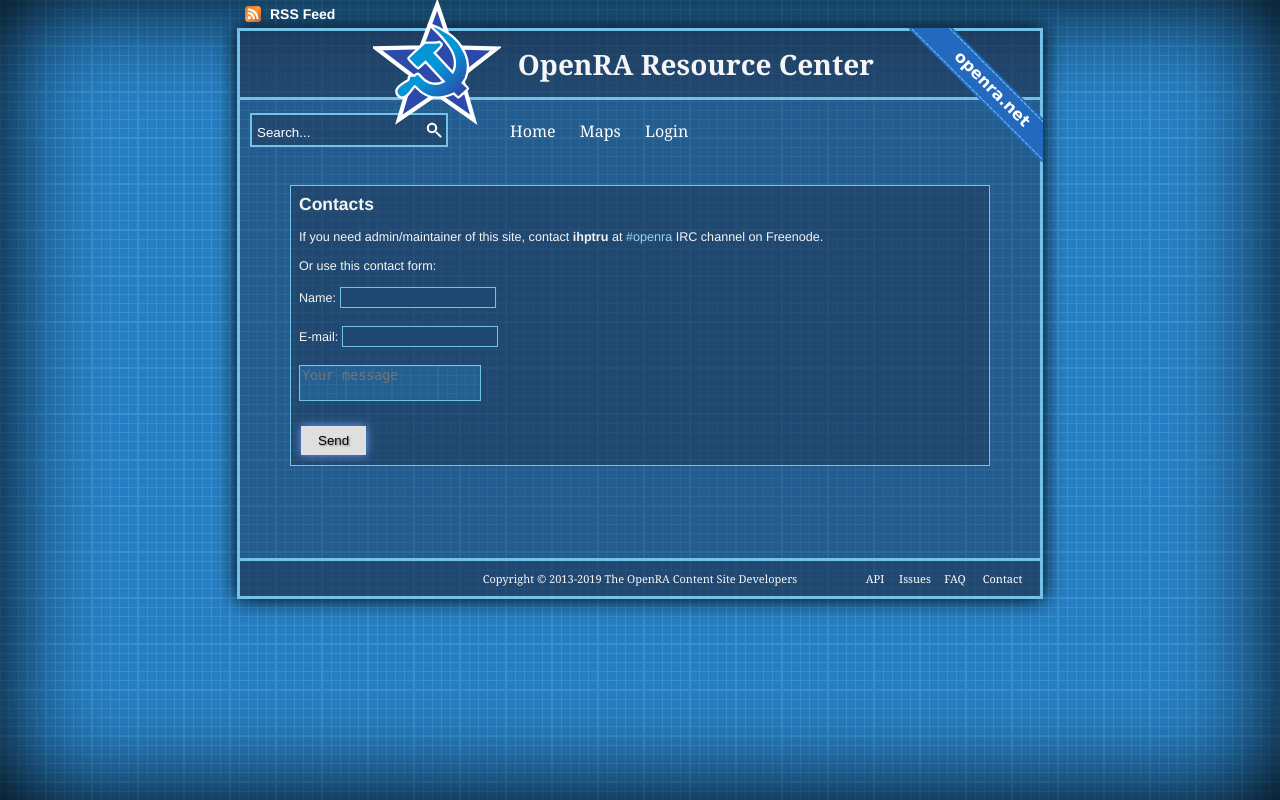
After one commit to AlexanderRavenheart/resource-center-2.0, a Django app: page /contact in a window 1280 px wide. The commit adds this page. Run offline with Django 3.2, Linux system fonts and the light colour scheme; parts of the project's set-up code (start-up, migrations or seed data) failed here and were passed over; some libraries are stand-ins or nearby versions.

Commit message:
main-faq-contact: send mail

```diff
--- a/app/main/templates/main/layout/default.html
+++ b/app/main/templates/main/layout/default.html
@@ -103,10 +103,26 @@
             <div id="footer">
                 <div class="copyright">Copyright © 2013-{% now "Y" %} The OpenRA Content Site Developers</div>
                 <div class="footer-links">
-                    <div class="Contacts"><a href="/contacts">Contacts</a></div>
-                    <div class="FAQ"><a href="/faq">FAQ</a></div>
-                    <div class="Issues"><a target="_blank" href='https://github.com/OpenRA/OpenRA-Resources/issues/'>Issues</a></div>
-                    <div class="API"><a target="_blank" href='https://github.com/OpenRA/OpenRA-Resources/wiki/MapAPI'>API</a></div>
+                    <div class="contact">
+                        <a href="/contact">
+                            Contact
+                        </a>
+                    </div>
+                    <div class="faq">
+                        <a href="/faq">
+                            FAQ
+                        </a>
+                    </div>
+                    <div class="issues">
+                        <a target="_blank" href='https://github.com/OpenRA/OpenRA-Resources/issues/'>
+                            Issues
+                        </a>
+                    </div>
+                    <div class="api">
+                        <a target="_blank" href='https://github.com/OpenRA/OpenRA-Resources/wiki/MapAPI'>
+                            API
+                        </a>
+                    </div>
                 </div>
             </div>
         </div>
--- /dev/null
+++ b/app/main/templates/main/page/contact.html
@@ -0,0 +1,25 @@
+{% extends 'main/layout/default.html' %}
+
+{% block content %}
+
+<div class="c-block">
+    {% if message_sent %}
+        <h3>Your message has been sent!</h3>
+    {% else %}
+        <h3>Contacts</h3>
+        <p>If you need admin/maintainer of this site, contact <b>ihptru</b> at <a target="_blank" href="http://webchat.freenode.net/?channels=openra">#openra</a> IRC channel on Freenode.</p>
+        <p>Or use this contact form:</p>
+
+        <div>
+            <form action="/contact" method="POST">{% csrf_token %}
+                <label>Name:</label> <input type="text" value="" name="name" required><br /><br />
+                <label>E-mail:</label> <input type="email" value="" name="email" required><br /><br />
+                <textarea placeholder="Your message" title="Your message" name="message" required></textarea><br />
+                <div class="g-recaptcha" data-sitekey="6LdnnB4TAAAAABcVD33avSRlCMsFRSj_TP38xH_T"></div><br />
+                <input type="submit" value="Send" name="contacts_submit" class="button">
+            </form>
+        </div>
+    {% endif %}
+</div>
+
+{% endblock %}
--- a/app/main/urls.py
+++ b/app/main/urls.py
@@ -4,6 +4,7 @@
 
 urlpatterns = [
     path('', views.home, name='home'),
-    path('contacts', views.contacts, name='contacts'),
+    path('contact/sent', views.contact_sent, name='contact_sent'),
+    path('contact', views.contact, name='contact'),
     path('faq', views.faq, name='faq'),
 ]
--- a/app/main/views.py
+++ b/app/main/views.py
@@ -1,22 +1,67 @@
 from django.http import HttpResponse
 from django.template import loader
+from urllib.parse import urlencode
+import urllib.request
+from main import send_email
 
 def home(request):
-    template = loader.get_template('main/page/home.html')
-
     # scObject = Screenshots.objects.filter(ex_name="maps").order_by('-posted')[0:5]
 
+    template = loader.get_template('main/page/home.html')
     context = {
         # 'screenshots': scObject,
     }
     return HttpResponse(template.render(context, request))
 
-def contacts(request):
-    template = loader.get_template('main/page/contacts.html')
+
+def contact(request):
+    message_sent = False
+    if request.method == 'POST':
+        if request.POST.get('contacts_submit', "").strip() != "":
+            name = request.POST.get('name', "")
+            email = request.POST.get('email', "")
+            message = request.POST.get('message', "")
+
+            g_recaptcha_response = request.POST.get('g-recaptcha-response', "")
+            if g_recaptcha_response:
+                params = urlencode({
+                    'secret': settings.GOOGLE_RECAPTCHA_SECRET_KEY,
+                    'response': g_recaptcha_response,
+                    'remoteip': request.META.get("REMOTE_ADDR", ""),
+                }).encode('utf-8')
+                req = urllib.request.Request(
+                    url="https://www.google.com/recaptcha/api/siteverify",
+                    data=params,
+                    headers={
+                        "Content-type": "application/x-www-form-urlencoded",
+                        "User-agent": "reCAPTCHA Python"
+                    }
+                )
+                resp = urllib.request.urlopen(req).read().decode('utf-8')
+                json_resp = json.loads(resp)
+                if json_resp['success']:
+                    send_email.send_email_contacts_form(name, email, message)
+                    return HttpResponse('/contact/sent')
+            return HttpResponse('/contact')
+
+    template = loader.get_template('main/page/contact.html')
     context = {
-        'title': 'Contacts',
+        'title': 'Contact',
+        'message_sent': message_sent,
     }
     return HttpResponse(template.render(context, request))
+
+
+def contact_sent(request):
+    message_sent = True
+
+    template = loader.get_template('main/page/contact.html')
+    context = {
+        'title': 'Message sent',
+        'message_sent': message_sent,
+    }
+    return HttpResponse(template.render(context, request))
+
 
 def faq(request):
     template = loader.get_template('main/page/faq.html')
--- a/app/orarc/settings.py
+++ b/app/orarc/settings.py
@@ -129,3 +129,7 @@
 
 STATIC_URL = '/static/'
 STATIC_ROOT = os.path.join(BASE_DIR, "static")
+
+
+ADMIN_EMAIL_FROM = os.environ.get("ADMIN_EMAIL_FROM", ""),
+ADMIN_EMAIL_TO = os.environ.get("ADMIN_EMAIL_TO", ""),
--- a/app/static/style.css
+++ b/app/static/style.css
@@ -8,7 +8,7 @@
     background-attachment: fixed;
     margin: 0;
     color: #f5f5f5;
-	font: 14px/1.3 Helvetica,arial,freesans,clean,sans-serif;
+    font: 14px/1.3 Helvetica, arial, freesans, clean, sans-serif;
 }
 
 h1 {
@@ -16,9 +16,10 @@
     font-family: Cambria, Georgia, Times New Roman, Serif;
 }
 
-h2, h3 {
+h2,
+h3 {
     font-size: 175%;
-	font-family: Helvetica,arial,freesans,clean,sans-serif;
+    font-family: Helvetica, arial, freesans, clean, sans-serif;
     margin: 0 0 10px;
     line-height: 20px;
 }
@@ -55,14 +56,16 @@
 .clear {
     clear: both;
 }
+
 .left {
     float: left;
 }
+
 .right {
     float: right;
 }
 
-.cBlock {
+.c-block {
     border: 1px solid #74c2e7;
     padding: 8px;
     margin: 12px 0 0;
@@ -70,22 +73,24 @@
     word-wrap: break-word;
 }
 
-.cBlock p, .cBlock ul, .cBlock label {
-	font-size: 0.9em;
-}
-
-.cBlock p label {
+.c-block p,
+.c-block ul,
+.c-block label {
+    font-size: 0.9em;
+}
+
+.c-block p label {
     font-size: inherit;
     padding-right: 10px;
 }
 
-.cBlockNoPadding {
+.c-block-no-padding {
     border: 1px solid #74c2e7;
     margin: 12px 0 0;
     background: rgba(32, 44, 69, 0.4);
     word-wrap: break-word;
 }
-/* Popup */
+
 .popup {
     display: none;
     position: absolute;
@@ -99,12 +104,14 @@
     border: 2px solid #74c2e7;
     border-radius: 3px;
 }
+
 .popupContainer {
     width: 580px;
     height: 340px;
     overflow-y: auto;
     margin-top: 20px;
 }
+
 .popup textarea {
     width: 98%;
     height: 98px;
@@ -113,20 +120,24 @@
     border: 2px solid #74c2e7;
     padding: 2px;
     color: #fff;
-		font-family: Arial,helvetica,freesans,clean,sans-serif;
-	}
+    font-family: Arial, helvetica, freesans, clean, sans-serif;
+}
+
 .popup .checkboxRow {
     padding: 10px 0;
 }
+
 .popup button[type="submit"] {
     width: 95%;
     position: absolute;
     bottom: 8px;
     left: 10px;
 }
+
 .popup h3 {
     text-align: center;
 }
+
 .popup .closePopup {
     width: 30px;
     height: 30px;
@@ -137,15 +148,16 @@
     border-radius: 8px;
     border: 2px solid #74c2e7;
 }
+
 .popup .closePopup .x {
     top: 6px;
     left: 5px;
 }
+
 .popup .closePopup:hover {
     box-shadow: inset 2px 2px 10px #000;
 }
 
-/* Popup overlay */
 #overlay {
     width: 100%;
     height: 100%;
@@ -158,18 +170,13 @@
     display: none;
 }
 
-/* Symbol magic */
 label.tick {
     cursor: pointer;
     width: 16px;
     height: 16px;
     position: absolute;
-	/*
-		Might require top and left value
-		find .notification label.tick to use
-		as an example.
-	 */
-}
+}
+
 label.tick:after {
     opacity: 1;
     content: '';
@@ -188,17 +195,14 @@
     -ms-transform: rotate(-45deg);
     transform: rotate(-45deg);
 }
+
 label.x {
     cursor: pointer;
     height: 16px;
     width: 18px;
     position: absolute;
-	/*
-		Might require top and left value
-		find .notification label.tick to use
-		as an example.
-	 */
-}
+}
+
 label.x:after {
     position: absolute;
     top: 0px;
@@ -221,7 +225,8 @@
     text-decoration: underline;
 }
 
-a, a:visited {
+a,
+a:visited {
     color: #95d5f4;
 }
 
@@ -233,10 +238,11 @@
     border-bottom: 3px solid #74c2e7;
 }
 
-p.download, .newsDetails {
-	margin-top:0;
-	margin-bottom:0;
-	padding-top:0;
+p.download,
+.newsDetails {
+    margin-top: 0;
+    margin-bottom: 0;
+    padding-top: 0;
     font-size: 0.8em;
 }
 
@@ -274,7 +280,7 @@
     width: 25px;
     height: 25px;
     line-height: 25px;
-	vertical-align: bottom
+    vertical-align: bottom;
 }
 
 .paging_cell a:hover {
@@ -320,7 +326,8 @@
 .map-grid-header-info {
     margin-left: 1px;
     margin-right: 2px;
-	border: 2px solid #74c2e7;;
+    border: 2px solid #74c2e7;
+    ;
 }
 
 .cell-link-container {
@@ -349,9 +356,6 @@
     max-width: 120px;
     max-height: 116px;
     padding: 8px;
-}
-
-.map-custom-status{
 }
 
 .map-custom-status img {
@@ -368,9 +372,20 @@
     margin: 5px auto;
 }
 
-#rssfeed a { text-decoration: none; color: #fff; }
-#rssfeed a:visited { text-decoration: none; color: #fff; }
-#rssfeed a:hover { text-decoration: none; color: #fff; }
+#rssfeed a {
+    text-decoration: none;
+    color: #fff;
+}
+
+#rssfeed a:visited {
+    text-decoration: none;
+    color: #fff;
+}
+
+#rssfeed a:hover {
+    text-decoration: none;
+    color: #fff;
+}
 
 .feed {
     margin: 0px 0px;
@@ -403,7 +418,7 @@
 
 #header h1 {
     margin: 0px auto;
-	width:555px;
+    width: 555px;
 }
 
 #header img {
@@ -425,7 +440,7 @@
 }
 
 #nav li {
-	display:inline;
+    display: inline;
     font-size: 1.2em;
     margin: 0 10px;
     padding-bottom: 15px;
@@ -447,8 +462,14 @@
     text-decoration: none;
     font: 16px Cambria, Georgia, Times New Roman, Serif;
 }
-#nav a:visited { text-decoration: none; }
-#nav a:hover { text-decoration: none; }
+
+#nav a:visited {
+    text-decoration: none;
+}
+
+#nav a:hover {
+    text-decoration: none;
+}
 
 #nav li ul {
     display: none;
@@ -491,7 +512,6 @@
     border: none;
 }
 
-/* Other submenu box */
 .arrow_box {
     text-align: left;
     position: relative;
@@ -499,7 +519,8 @@
     border: 2px solid #74c2e7;
 }
 
-.arrow_box:after, .arrow_box:before {
+.arrow_box:after,
+.arrow_box:before {
     bottom: 100%;
     left: 9%;
     border: 2px solid transparent;
@@ -554,28 +575,28 @@
     width: 800px;
 }
 
-.Contacts {
+.contact {
     width: 55px;
     float: right;
     margin-right: 10px;
 }
 
-.FAQ {
+.faq {
     width: 40px;
     float: right;
 }
 
-.Links {
+.links {
     width: 40px;
     float: right;
 }
 
-.Issues {
+.issues {
     width: 40px;
     float: right;
 }
 
-.API {
+.api {
     width: 40px;
     float: right;
 }
@@ -583,16 +604,20 @@
 .link-container h3 {
     margin: 24px 0 6px;
 }
+
 .link-container ul {
     list-style-type: none;
     margin: 0;
 }
+
 .link-container ul li {
     padding: 2px 0;
 }
+
 .link-container ul li a {
     text-decoration: none;
 }
+
 .link-container ul li a:hover {
     text-decoration: underline;
 }
@@ -613,8 +638,8 @@
 #mainleft {
     margin-right: 35px;
     float: left;
-	width:260px;
-	height:200px;
+    width: 260px;
+    height: 200px;
 }
 
 .top_content {
@@ -626,7 +651,7 @@
 }
 
 .screenshot {
-	max-height:350px;
+    max-height: 350px;
 }
 
 .screenshot img {
@@ -635,9 +660,11 @@
 }
 
 #ghbanner img {
-	float:right;
+    float: right;
     margin: -72px -3px;
-	top: 0; right: 0; border: 0;
+    top: 0;
+    right: 0;
+    border: 0;
 }
 
 #header-right {
@@ -671,7 +698,7 @@
 }
 
 #quick-search input:focus {
-	outline : none;
+    outline: none;
 }
 
 .btn {
@@ -692,19 +719,19 @@
 }
 
 table {
-	margin:0 auto;
-}
-
-td, th, tr {
+    margin: 0 auto;
+}
+
+td,
+th,
+tr {
     padding: 5px;
-	width:25%;
+    width: 25%;
 }
 
 #paging td:hover {
     background: rgba(32, 44, 69, 0.4);
 }
-
-/* Registration page */
 
 div#outer {
     box-shadow: 2px 2px 6px #000;
@@ -723,7 +750,7 @@
     margin-right: auto;
 }
 
-div#row{
+div#row {
     display: table-row;
     width: auto;
     clear: both;
@@ -746,8 +773,6 @@
     font-size: 0.9em;
 }
 
-/* Login Page */
-
 .frame {
     background: rgba(32, 44, 69, 0.4);
     border: 1px solid #74c2e7;
@@ -821,33 +846,34 @@
     padding-top: 20px;
 }
 
-/* Upload forms */
 .upload_container {
     width: 360px;
     margin: 0 auto;
     text-align: center;
 }
+
 .upload_container input[type="text"] {
     width: 100%;
 }
+
 .license_cc .license_options {
     list-style-type: none;
 }
 
-.license_cc, .license_options {
+.license_cc,
+.license_options {
     font-size: 0.9em;
 }
 
 .license_options {
     display: none;
 }
-
-/* Profile pages */
 
 #profile_container {
     min-height: 300px;
     padding: 0 0 20px;
 }
+
 .side_nav {
     float: left;
     width: 200px;
@@ -855,18 +881,22 @@
     position: absolute;
     left: 20px;
 }
+
 .side_nav ul {
     list-style-type: none;
     padding: 0;
     margin: 0;
 }
+
 .side_nav ul li {
     padding: 0 0 10px 0;
 }
+
 .side_nav a {
     text-decoration: none;
     color: #fff;
 }
+
 .side_nav a:hover {
     border-bottom: 2px solid #74c2e7;
 }
@@ -874,13 +904,16 @@
 .side_nav_content {
     margin: 0 0 0 200px;
 }
+
 .side_nav_content div.profile_row {
     margin: 0 0 10px 0;
 }
+
 .side_nav_content div.label {
     width: 100px;
     float: left;
 }
+
 .content_row {
     margin: 30px 0 0;
 }
@@ -889,6 +922,7 @@
     position: absolute;
     bottom: 170px;
 }
+
 #changePasswordForm ul.errorlist {
     font-size: 10px;
     list-style-type: none;
@@ -896,18 +930,24 @@
     padding: 0 0 0 200px;
     color: #dfdfdf;
 }
+
 #changePasswordForm p {
     margin: 0;
 }
-		input[type="password"], input[type="text"], input[type="email"] {
-			//background: rgba(32, 44, 69, 0.4);
+
+input[type="password"],
+input[type="text"],
+input[type="email"] {
     background: #204770;
     border: 1px solid #74c2e7;
     padding: 2px;
     color: #fff;
     width: 150px;
 }
-		button[type="submit"], .button, .button:visited {
+
+button[type="submit"],
+.button,
+.button:visited {
     border: 1px solid #dfdfdf;
     background: #dfdfdf;
     color: #000;
@@ -918,11 +958,13 @@
     box-shadow: 0px 0px 10px #71A0FF;
     cursor: pointer;
 }
+
 #changePasswordForm label {
     font-size: 13px;
     width: 140px;
     display: inline-block;
 }
+
 #changePasswordForm button[type="submit"] {
     width: 302px;
     height: 32px;
@@ -930,11 +972,15 @@
     font-size: 16px;
     line-height: 16px;
 }
-	button[type="submit"]:hover, .button:hover {
+
+button[type="submit"]:hover,
+.button:hover {
     box-shadow: inset 2px 2px 10px #777;
     text-decoration: none;
 }
-	button[type="submit"]:active, .button:active {
+
+button[type="submit"]:active,
+.button:active {
     box-shadow: inset 2px 2px 10px #555;
     outline: none;
 }
@@ -946,6 +992,7 @@
     position: relative;
     margin: 0 10px 0 0;
 }
+
 .checkbox label.tick {
     cursor: pointer;
     position: absolute;
@@ -956,15 +1003,19 @@
     background: #204770;
     border: 2px solid #74c2e7;
 }
+
 .checkbox label.tick:after {
     opacity: 0;
 }
+
 .checkbox label.tick:hover::after {
     opacity: 0.2;
 }
-	.checkbox input[type=checkbox]:checked + label.tick:after {
+
+.checkbox input[type=checkbox]:checked+label.tick:after {
     opacity: 1;
 }
+
 .checkbox input[type=checkbox] {
     display: none;
 }
@@ -985,79 +1036,88 @@
     z-index: 10;
     top: -40%;
     left: -23%;
-	font: 12px Helvetica,arial,freesans,clean,sans-serif;
+    font: 12px Helvetica, arial, freesans, clean, sans-serif;
     text-align: left;
 
     background: url("/static/images/subNavBg.png") #204770;
     border: 2px solid #74c2e7;
     box-shadow: 2px 2px 10px #000;
 }
+
 .map_tooltip table {
     width: 100%;
     margin: 0;
 }
+
 .map_tooltip_mod {
     display: block;
     text-align: center;
     padding: 2px 0;
     font: 12px Arial;
 }
+
 .mod_cnc {
     color: #76f69a;
     font-weight: bold;
 }
+
 .mod_ra {
     color: #ff0000;
     font-weight: bold;
 }
+
 .mod_d2k {
     color: #eeb695;
     font-weight: bold;
 }
+
 .mod_ts {
     color: #76f6e5;
     font-weight: bold;
 }
+
 .mod_ra2 {
     color: #FF7A00;
     font-weight: bold;
 }
+
 .map_tooltip .tooltip_title {
     width: 30%;
     color: #dfdfdf;
     padding: 1px 0;
 }
+
 .map_tooltip .tooltip_value {
     width: 70%;
     color: #f0f0f0;
     padding: 1px 0;
     word-break: break-word;
 }
+
 .map_tooltip .tooltip_value a {
     display: inherit;
     color: #95d5f4;
 }
+
 .map_tooltip .tooltip_title_misc {
     width: 35%;
     color: #dfdfdf;
     padding: 1px 0;
 }
+
 .map_tooltip .tooltip_value_misc {
     width: 15%;
     color: #f0f0f0;
     padding: 1px 0;
 }
 
-
-/* displayMap template */
-#map_data_container {
-}
 .left_map_content {
     float: left;
     position: relative;
     width: 67%;
     padding: 0 20px 0 0;
 }
+
 .left_map_content .map_title {
     width: 280px;
     height: 166px;
@@ -1069,34 +1129,41 @@
     font: 14px arial;
     line-height: 14px;
 }
+
 .left_map_content .map_title .title {
     font-size: 22px;
     line-height: 20px;
     word-wrap: break-word;
 }
+
 .left_map_content .map_title .author {
     padding: 4px 0 0 0;
     width: 150px;
     word-break: break-word;
     float: right;
 }
+
 .map_download {
     font-size: 12px;
     line-height: 14px;
     margin: 8px 0 20px;
 }
+
 .map_download .button {
     padding: 6px 16px;
     text-shadow: 1px 1px 2px rgba(0, 0, 0, 0.4);
     box-shadow: 0px 0px 10px #71A0FF;
 }
+
 .map_download .button:hover {
-					box-shadow: inset 0px 0px 10px rgba(0,0,0,0.3);
-				}
+    box-shadow: inset 0px 0px 10px rgba(0, 0, 0, 0.3);
+}
+
 .left_map_content .notification_container {
     position: absolute;
     top: 54px;
 }
+
 .notification_container .notification {
     width: 83px;
     background: #0a93d7;
@@ -1106,24 +1173,25 @@
     cursor: pointer;
     position: relative;
 }
+
 .notification .notification_label {
     padding: 0 0 0 20px;
 }
+
 .notification label.tick {
     top: 6px;
     left: 8px;
 }
+
 .notification .x {
     top: 7px;
     left: 8px;
 }
+
 .notification_container .map_attention {
     background: #800000;
 }
-			.notification_container .map_advanced {
-			}
-			.notification_container .map_lua {
-			}
+
 .notification_container .notification_tooltip {
     cursor: default;
     display: none;
@@ -1142,11 +1210,11 @@
     border: 2px solid #74c2e7;
     box-shadow: 0px 0px 10px #000;
 }
+
 .notification_container .notification:hover .notification_tooltip {
     display: block;
 }
-				.notification_container .notification:hover {
-				}
+
 .left_map_content .map_image_container {
     width: 160px;
     height: 160px;
@@ -1158,88 +1226,100 @@
     position: relative;
     border: 1px dashed #74c2e7;
 }
+
 .left_map_content .map_image_container .map_image {
-				vertical-align:middle;
+    vertical-align: middle;
     display: table-cell;
     border-spacing: 0;
 }
+
 .left_map_content .map_image_container .map_image img {
     max-width: 160px;
     max-height: 160px;
     display: block;
     margin: 0 auto;
 }
+
 .left_map_content .map_image_container .map_image a img:hover {
     box-shadow: 0 0 1px 1px #74C2E7;
 }
+
 .map_hash_block {
     position: relative;
     font-size: 0.9em;
 }
+
 .map_hash_block_element {
     display: inline-block;
     border-right: 1px solid #74c2e7;
     margin-right: -3px;
 }
+
 .map_hash_block_element a {
     display: block;
     padding: 7px;
     text-decoration: none;
 }
+
 .map_hash_block_element a:hover {
     background-color: rgba(0, 0, 0, 0.2);
 }
+
 .map_hash {
     display: inline-block;
     text-align: right;
-				float: right;
     padding: 7px;
 }
+
 .map_hash h5 {
     position: absolute;
     left: 100px;
 }
+
 .map_description {
     position: relative;
 }
+
 .map_description p {
     font-size: 0.9em;
 }
-			.map_info {
-			}
+
 .map_revisions {
     text-align: center;
 }
+
 .map_revisions a img {
     max-width: 170px;
 }
-		.map_license {
-		}
+
 .license_img {
     padding: 3px 0 0;
 }
+
 .license_text {
     width: 352px;
     padding: 0 0 0 8px;
     line-height: 18px;
     font-size: 0.9em;
 }
-			.reportMap {
-
-			}
+
 .reportMap label {
     font-size: 0.9em;
 }
+
 .map_screenshots {
     text-align: center;
 }
+
 .map_screenshots h5 {
     text-align: left;
 }
+
 .map_screenshots .cScreenshot {
     display: inline-block;
     margin: 10px 6px 0;
 }
+
 .map_screenshots .cScreenshot img {
     max-width: 96px;
     max-height: 96px;
@@ -1253,6 +1333,7 @@
     border: 1px solid #74C2E7;
     padding: 10px;
 }
+
 .right_map_content .map_data_label {
     width: 43%;
     display: inline-block;
@@ -1262,6 +1343,7 @@
     vertical-align: top;
     font-size: 0.9em;
 }
+
 .right_map_content .map_data_text {
     width: 55%;
     display: inline-block;
@@ -1272,6 +1354,7 @@
     vertical-align: top;
     word-wrap: break-word;
 }
+
 .right_map_content .map_data_link {
     width: 100%;
     color: #f0f0f0;
@@ -1281,25 +1364,22 @@
     border: 1px solid #74C2E7;
     margin-top: -1px;
 }
+
 .right_map_content .map_data_link a {
     display: block;
     height: 25px;
     line-height: 25px;
     text-decoration: none;
 }
+
 .right_map_content .map_data_link a:hover {
     background-color: rgba(0, 0, 0, 0.2);
 }
-			.editMapInfo {
-			}
-			.allReports {
-			}
+
 .reportRow {
     margin: 0 0 20px;
 }
-					.reportUser {
-
-					}
+
 .reportMsg {
     position: relative;
     background: #294364;
@@ -1308,7 +1388,9 @@
     margin: 10px 0 0 0;
     padding: 6px;
 }
-					.reportMsg:after, .reportMsg:before {
+
+.reportMsg:after,
+.reportMsg:before {
     bottom: 100%;
     left: 20px;
     border: solid transparent;
@@ -1318,22 +1400,26 @@
     position: absolute;
     pointer-events: none;
 }
+
 .reportMsg:after {
     border-color: rgba(136, 183, 213, 0);
     border-bottom-color: #294364;
     border-width: 8px;
     margin-left: -8px;
 }
+
 .reportMsg:before {
     border-color: rgba(194, 225, 245, 0);
     border-bottom-color: #74c2e7;
     border-width: 10px;
     margin-left: -10px;
 }
+
 .right_map_content .side_img_links {
     margin: 30px 0 0;
     font-size: 0.9em;
 }
+
 .side_img_links .side_img_link {
     display: inline-block;
     border: 1px dashed #74c2e7;
@@ -1343,32 +1429,47 @@
     text-align: center;
     line-height: 76px;
 }
+
 .side_img_links .side_img_link img {
     max-width: 80px;
     max-height: 80px;
     vertical-align: middle;
 }
+
 .side_img_links .side_img_link a {
     display: block;
 }
-		.editMapInfoShow, .report, .reportCopyright, .allReportsShow, .printYamlShow, .printLua, .showLintLog, .addScreenshot, .change_downloading_status, .change_sync_status, .printMapContent {
+
+.editMapInfoShow,
+.report,
+.reportCopyright,
+.allReportsShow,
+.printYamlShow,
+.printLua,
+.showLintLog,
+.addScreenshot,
+.change_downloading_status,
+.change_sync_status,
+.printMapContent {
     cursor: pointer;
 }
+
 .syncing_status {
     cursor: default;
 }
+
 .reportCopyright {
     font-size: 0.9em;
 }
 
-
-/* Panel content */
 #panel_content {
     min-height: 300px;
 }
+
 #panel_content .side_nav {
     width: 140px;
 }
+
 #panel_content .side_nav_content {
     margin: 0 0 0 140px;
 }
@@ -1379,7 +1480,6 @@
     margin-bottom: 30px;
 }
 
-/* */
 .integration {
     color: #ff0000;
     font-weight: bold;
@@ -1421,6 +1521,7 @@
 .no-pd-bot {
     padding-bottom: 0px !important;
 }
+
 .no-pd-top {
     padding-top: 0px !important;
 }
@@ -1534,13 +1635,13 @@
     margin: 0px 0px 0px 0px;
 }
 
-.contacts textarea {
+.contact textarea {
     width: 405px;
     height: 100px;
     font-size: 0.9em;
 }
 
-.contacts label {
+.contact label {
     width: 60px;
     display: inline-block;
 }
@@ -1548,8 +1649,6 @@
 .bottom-store-info {
     margin-right: 2px;
 }
-
-
 
 .post_comment textarea {
     width: 99%;
@@ -1565,10 +1664,6 @@
     padding-left: 14px;
     padding-right: 14px;
     padding-top: 14px;
-}
-
-.commentUser {
-
 }
 
 .commentMsg {
@@ -1586,7 +1681,8 @@
     margin: 0px;
 }
 
-.commentMsg:after, .commentMsg:before {
+.commentMsg:after,
+.commentMsg:before {
     bottom: 100%;
     left: 9%;
     border: 2px solid transparent;
@@ -1618,13 +1714,6 @@
     padding-right: 5px;
 }
 
-
-
-/* *** Filter Maps *** */
-.filter_container {
-
-}
-
 .filter_section {
     display: table-cell;
     padding: 5px;
@@ -1645,6 +1734,7 @@
     padding-top: 0px;
     padding-left: 0px;
 }
+
 .filter_sort_by select {
     margin-left: 5px;
 }
@@ -1677,18 +1767,23 @@
 .filter_container select[name="mod"] {
     width: 70px;
 }
+
 .filter_container select[name="category"] {
     width: 130px;
 }
+
 .filter_container select[name="format"] {
     width: 50px;
 }
+
 .filter_container select[name="parser"] {
     width: 150px;
 }
+
 .filter_container select[name="tileset"] {
     width: 104px;
 }
+
 .filter_container select[name="with_problems"] {
     width: 130px;
     margin-bottom: 5px;
@@ -1703,7 +1798,6 @@
     display: table-cell;
     vertical-align: bottom;
 }
-
 
 .upgrade_map_col {
     display: table-cell;
```
Also changed, not shown: app/main/send_email.py (added, +15 -0 lines), app/main/static/style.css (+7 -7 lines), app/main/templates/main/page/contacts.html (deleted, +0 -9 lines), 1 other file. Lines whose indentation alone changed are shown as unchanged.
